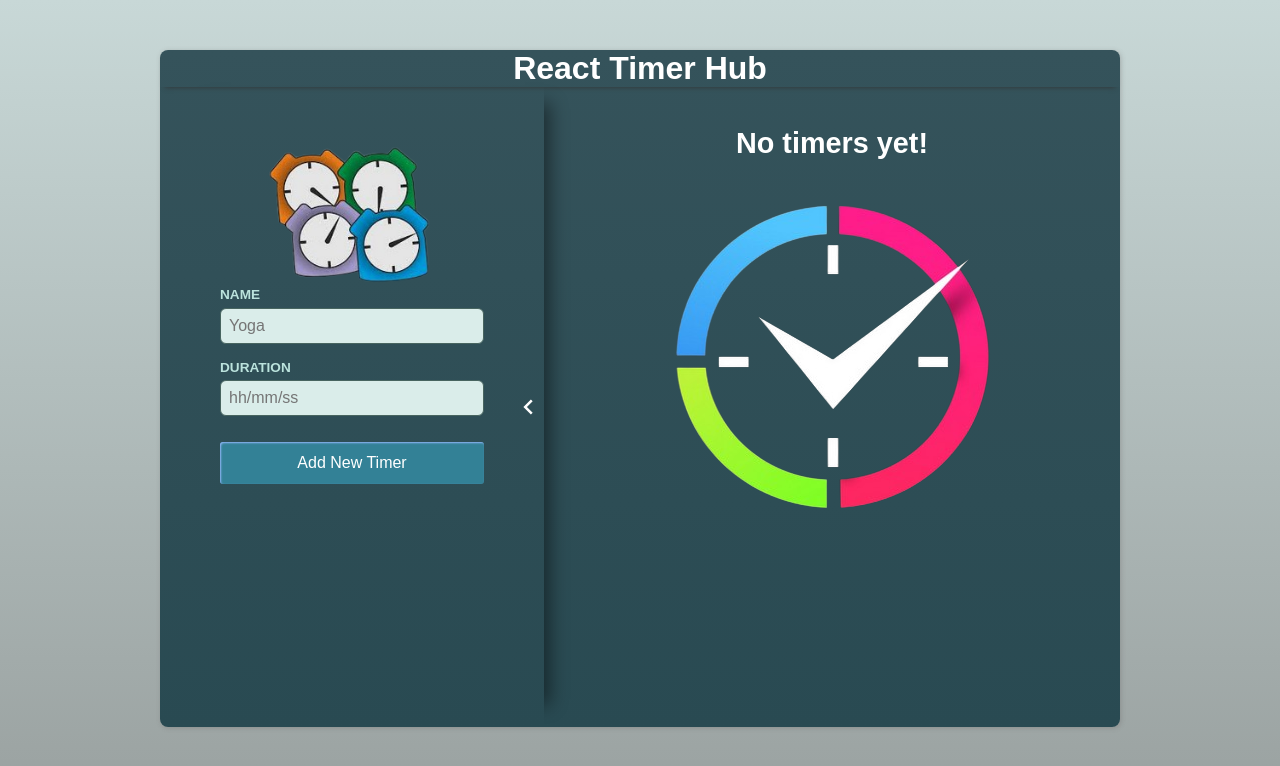
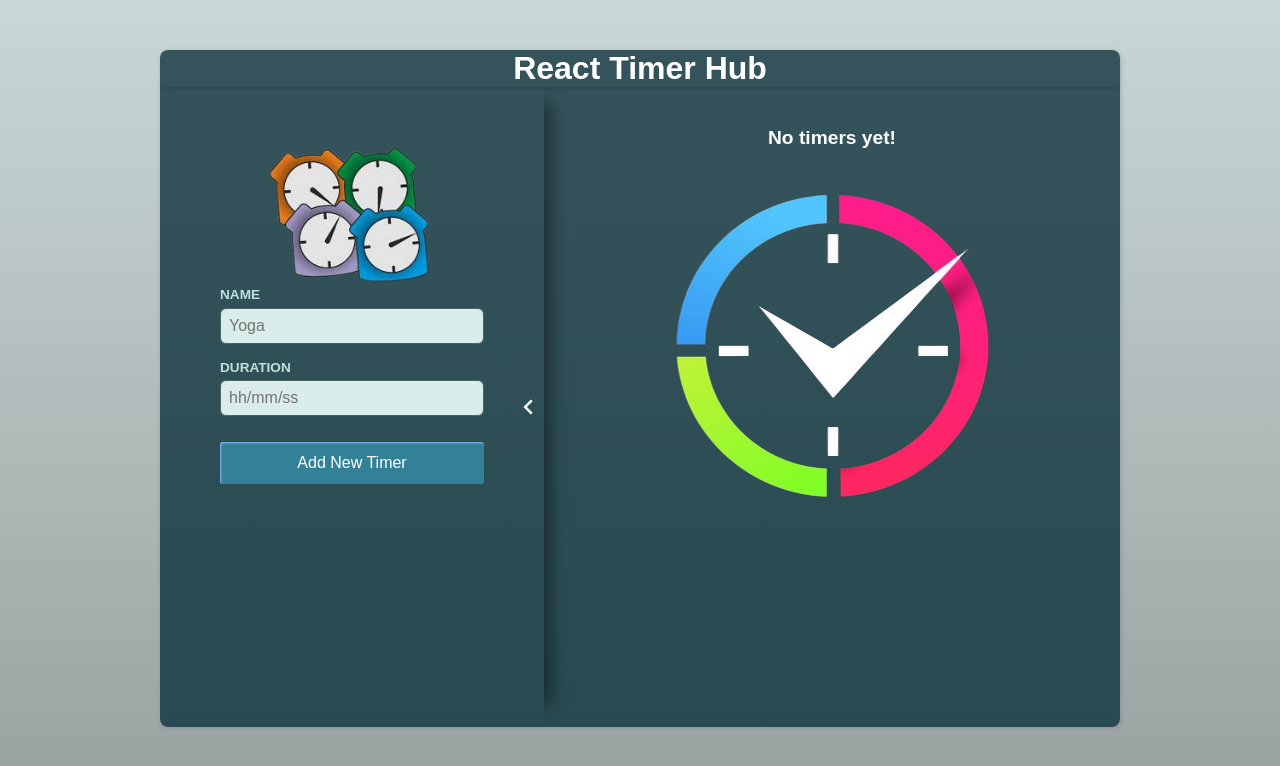
Before and after one commit to Lika-M/timer-hub, a React (Vite) app: page / in a window 1280 px wide. Shown: the top 766 px of the page. Built offline with nearby package versions, Linux system fonts and the light colour scheme; the HTML template or start-up script is replaced by a standard one; a web font is replaced by a local one.

Commit message:
Adjusted animation duration, font size, and progress bar color.

```diff
--- a/src/App.scss
+++ b/src/App.scss
@@ -17,7 +17,7 @@ body {
   min-height: 100vh;
   font-family: 'Quicksand', sans-serif;
   min-height: 100vh;
-  overflow: hidden;
+  overflow: auto;
 }
 
 #root {
@@ -33,7 +33,7 @@ body {
   min-height: 80vh;
   display: grid;
   grid-template-columns: 2fr 3fr;
-  transition: grid-template-columns 0.8s ease-in-out;
+  transition: grid-template-columns 0.5s linear;
   position: relative;
 
   &.expanded {
--- a/src/components/listOfTimers/ListOfTimers.scss
+++ b/src/components/listOfTimers/ListOfTimers.scss
@@ -19,7 +19,7 @@
     .timers-list {
         @include timers-list;
         grid-template-columns: repeat(2, 1fr);
-        transition: grid-template-columns 0.8s linear 0.3s;
+        transition: grid-template-columns 0.5s linear 0.3s;
         position: relative;
     }
 }
@@ -48,6 +48,7 @@
 .no-timers {
     @include header(1.2em);
     h2 {
+        font-size: $fs-small;
         margin:0;
     }
 }
--- a/src/styles/main.scss
+++ b/src/styles/main.scss
@@ -67,7 +67,6 @@ $box-shadow: 1px 1px 5px rgb(95 90 90 / 30%);
 }
 
 @mixin timers-list {
-
     font-family: $font-second;
     background-color: $btn-bgr-color;
     border: 2px solid $color-white;
@@ -86,9 +85,7 @@ $box-shadow: 1px 1px 5px rgb(95 90 90 / 30%);
     position: relative;
     top: 0;
     left: 0;
-    transition: left 0.8s ease;
-
-    // transition: grid-template-columns 0.8s ease 0.8s;
+    overflow: hidden;
 }
 
 @mixin list-item () {
@@ -117,7 +114,7 @@ $box-shadow: 1px 1px 5px rgb(95 90 90 / 30%);
     background: linear-gradient(#fff9, #fff0), repeating-linear-gradient(135deg, #0003 0 10px, #0000 0 20px), $clr;
 }
 
-@mixin progress-bar ($clr: $color-card-green) {
+@mixin progress-bar ($clr: $btn-bgr-green-color) {
     display: inline-block;
     height: 8px;
     border-radius: 10em;
```
